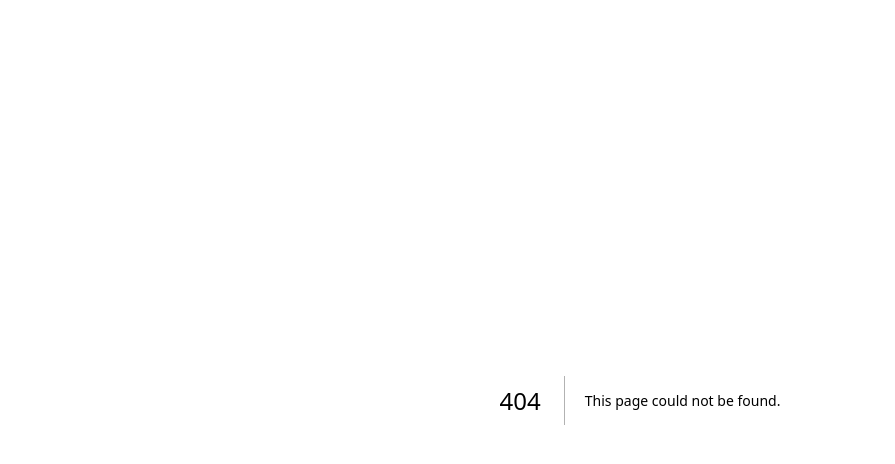
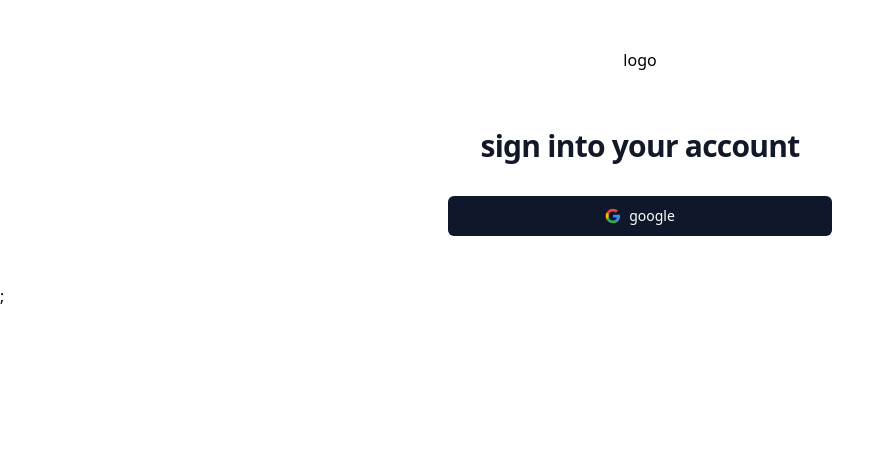
Before and after one commit to PeterKWIlliams/real_time_chat_nextjs, a Next.js app: page /login in a window 1280 px wide. Before the commit this address had no page. Shown: the top 464 px of the page, without its empty margins (0-895 px from the left). Built offline with nearby package versions, Linux system fonts and the light colour scheme.

Commit message:
added sign in button wuth google

```diff
--- a/next.config.js
+++ b/next.config.js
@@ -3,6 +3,10 @@
   experimental: {
     appDir: true,
   },
+  env: {
+    UPSTASH_REDIS_REST_URL:`https://eu1-darling-glider-38399.upstash.io`,
+    UPSTASH_REDIS_REST_TOKEN:`AZX_ASQgYzc5YTUwZGUtMGQzZi00MTAxLTk5YjgtNWRjYjIyNmI2ZGI1NWYwYTc0ZjU0YTQyNDc4YWFlYzVlZTA0MjkwN2U5OWQ=`
+  },
 }
 
 module.exports = nextConfig
--- a/package.json
+++ b/package.json
@@ -9,15 +9,18 @@
     "lint": "next lint"
   },
   "dependencies": {
+    "@next-auth/upstash-redis-adapter": "^3.0.4",
     "@types/node": "18.15.11",
     "@types/react": "18.0.37",
     "@types/react-dom": "18.0.11",
+    "@upstash/redis": "^1.20.4",
     "class-variance-authority": "^0.5.2",
     "clsx": "^1.2.1",
     "eslint": "8.38.0",
     "eslint-config-next": "13.3.0",
     "lucide-react": "^0.162.0",
     "next": "13.3.0",
+    "next-auth": "^4.22.1",
     "react": "18.2.0",
     "react-dom": "18.2.0",
     "tailwind-merge": "^1.12.0",
@@ -26,6 +29,8 @@
   "devDependencies": {
     "autoprefixer": "^10.4.14",
     "postcss": "^8.4.22",
+    "prettier": "^2.8.7",
+    "prettier-plugin-tailwindcss": "^0.2.7",
     "tailwindcss": "^3.3.1"
   }
 }
--- a/src/app/dashboard/page.tsx
+++ b/src/app/dashboard/page.tsx
@@ -3,7 +3,7 @@
 interface pageProps {}
 
 const page: FC<pageProps> = ({}) => {
-  return <div>page</div>;
+  return <div>homepage</div>;
 };
 
 export default page;
--- /dev/null
+++ b/src/app/login/page.tsx
@@ -0,0 +1,65 @@
+"use client";
+import Button from "@/components/ui/Button";
+import { FC, useState } from "react";
+
+interface pageProps {}
+
+const page: FC<pageProps> = ({}) => {
+  const [isLoading, setIsLoading] = useState<boolean>(false);
+
+  async function loginWithGoogle() {}
+  return (
+    <>
+      <div className="min-h flex items-center justify-center px-4 py-12 sm:px-6 lg:px-8 ">
+        <div className="flex w-full max-w-md flex-col items-center space-y-8">
+          <div className="flex flex-col items-center gap-8">
+            logo
+            <h2 className="mt-6 text-center text-3xl font-bold tracking-tight text-gray-900">
+              sign into your account
+            </h2>
+          </div>
+          <Button
+            isLoading={isLoading}
+            type="button"
+            className="mx-auto w-full max-w-sm "
+            onClick={loginWithGoogle}
+          >
+            {" "}
+            <svg
+              className="mr-2 h-4 w-4"
+              aria-hidden="true"
+              focusable="false"
+              data-prefix="fab"
+              data-icon="github"
+              role="img"
+              xmlns="http://www.w3.org/2000/svg"
+              viewBox="0 0 24 24"
+            >
+              <path
+                d="M22.56 12.25c0-.78-.07-1.53-.2-2.25H12v4.26h5.92c-.26 1.37-1.04 2.53-2.21 3.31v2.77h3.57c2.08-1.92 3.28-4.74 3.28-8.09z"
+                fill="#4285F4"
+              />
+              <path
+                d="M12 23c2.97 0 5.46-.98 7.28-2.66l-3.57-2.77c-.98.66-2.23 1.06-3.71 1.06-2.86 0-5.29-1.93-6.16-4.53H2.18v2.84C3.99 20.53 7.7 23 12 23z"
+                fill="#34A853"
+              />
+              <path
+                d="M5.84 14.09c-.22-.66-.35-1.36-.35-2.09s.13-1.43.35-2.09V7.07H2.18C1.43 8.55 1 10.22 1 12s.43 3.45 1.18 4.93l2.85-2.22.81-.62z"
+                fill="#FBBC05"
+              />
+              <path
+                d="M12 5.38c1.62 0 3.06.56 4.21 1.64l3.15-3.15C17.45 2.09 14.97 1 12 1 7.7 1 3.99 3.47 2.18 7.07l3.66 2.84c.87-2.6 3.3-4.53 6.16-4.53z"
+                fill="#EA4335"
+              />
+              <path d="M1 1h22v22H1z" fill="none" />
+            </svg>
+            google
+          </Button>
+        </div>
+      </div>
+      ;
+    </>
+  );
+};
+
+export default page;
--- a/src/app/page.tsx
+++ b/src/app/page.tsx
@@ -1,8 +1,8 @@
 import Image from "next/image";
 import { Inter } from "next/font/google";
-
-const inter = Inter({ subsets: ["latin"] });
+import { db } from "@/lib/db";
+import Button from "@/components/ui/Button";
 
 export default function Home() {
-  return <div className=" text-red-50">hello world</div>;
+  return <Button variant={} />;
 }
--- /dev/null
+++ b/src/lib/db.ts
@@ -0,0 +1,6 @@
+import { Redis } from "@upstash/redis";
+
+export const db = new Redis({
+  url: process.env.UPSTASH_REDIS_REST_URL,
+  token: process.env.UPSTASH_REDIS_REST_TOKEN,
+});
--- /dev/null
+++ b/src/pages/auth/[...nextauth].ts
@@ -0,0 +1,4 @@
+import { authOptions } from "@/lib/auth";
+import NextAuth from "next-auth/next";
+
+export default NextAuth(authOptions);
--- /dev/null
+++ b/src/types/db.d.ts
@@ -0,0 +1,6 @@
+interface User {
+    name: string;
+    email: string;
+    image: string;
+    id: string;
+}
```
Also changed, not shown: src/lib/auth.ts (added, +59 -0 lines), src/types/next-auth.d.ts (added, +17 -0 lines), 2 other files (tests, documents, lock files or other folders).
